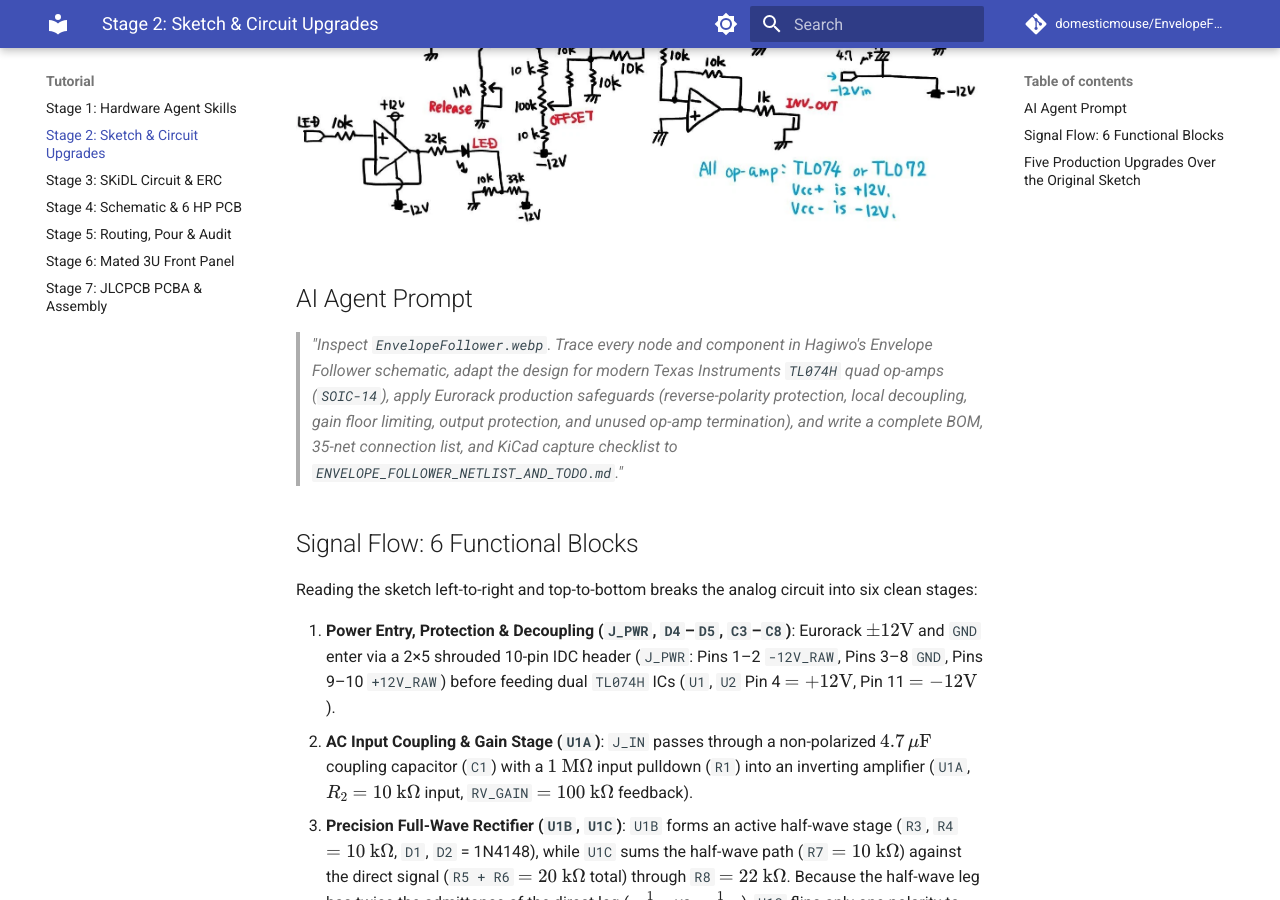
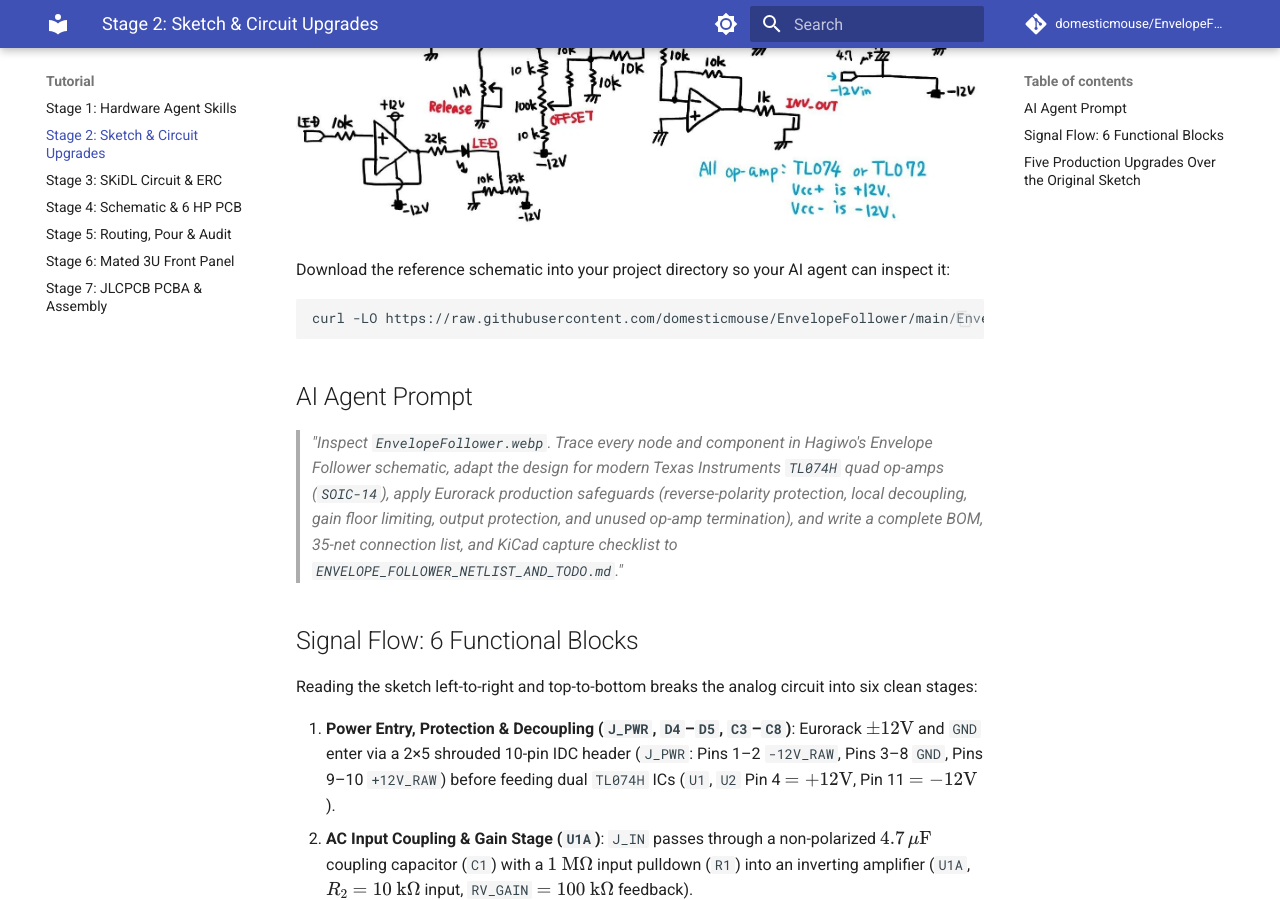
Before and after one commit to domesticmouse/EnvelopeFollower, an MkDocs documentation site: the page built from docs/tutorial/stage-2-circuit-upgrades.md, in a window 1280 px wide and 900 px high, scrolled down 555 px. Built offline with MkDocs 1.6.1 and Material for MkDocs 9.7.7, drawn with Linux system fonts in a browser that asks for light colours; comment, search, counter and statistics services are not loaded.

Commit message:
docs: add curl command to download reference schematic in Stage 2
Readers following the tutorial from a fresh project directory had no explicit command in Stage 2 to fetch `EnvelopeFollower.webp` locally before running the AI agent prompt that inspects it. Add a `curl -LO` snippet to both the MkDocs Stage 2 page and `TUTORIAL.md` so users can pull the hand-drawn reference schematic directly into their project root.

````diff
--- a/docs/tutorial/stage-2-circuit-upgrades.md
+++ b/docs/tutorial/stage-2-circuit-upgrades.md
@@ -3,6 +3,12 @@
 Start from [Hagiwo's original post](https://note.com/solder_state/n/n110e9ba066b3?hl=en) and the hand-drawn reference schematic, [`EnvelopeFollower.webp`](https://github.com/domesticmouse/EnvelopeFollower/blob/main/EnvelopeFollower.webp):
 
 ![Hagiwo's Original Envelope Follower Sketch](../images/EnvelopeFollower.webp)
+
+Download the reference schematic into your project directory so your AI agent can inspect it:
+
+```bash
+curl -LO https://raw.githubusercontent.com/domesticmouse/EnvelopeFollower/main/EnvelopeFollower.webp
+```
 
 ## AI Agent Prompt
 
````
Also changed, not shown: TUTORIAL.md (+6 -0 lines), 2 other files.
